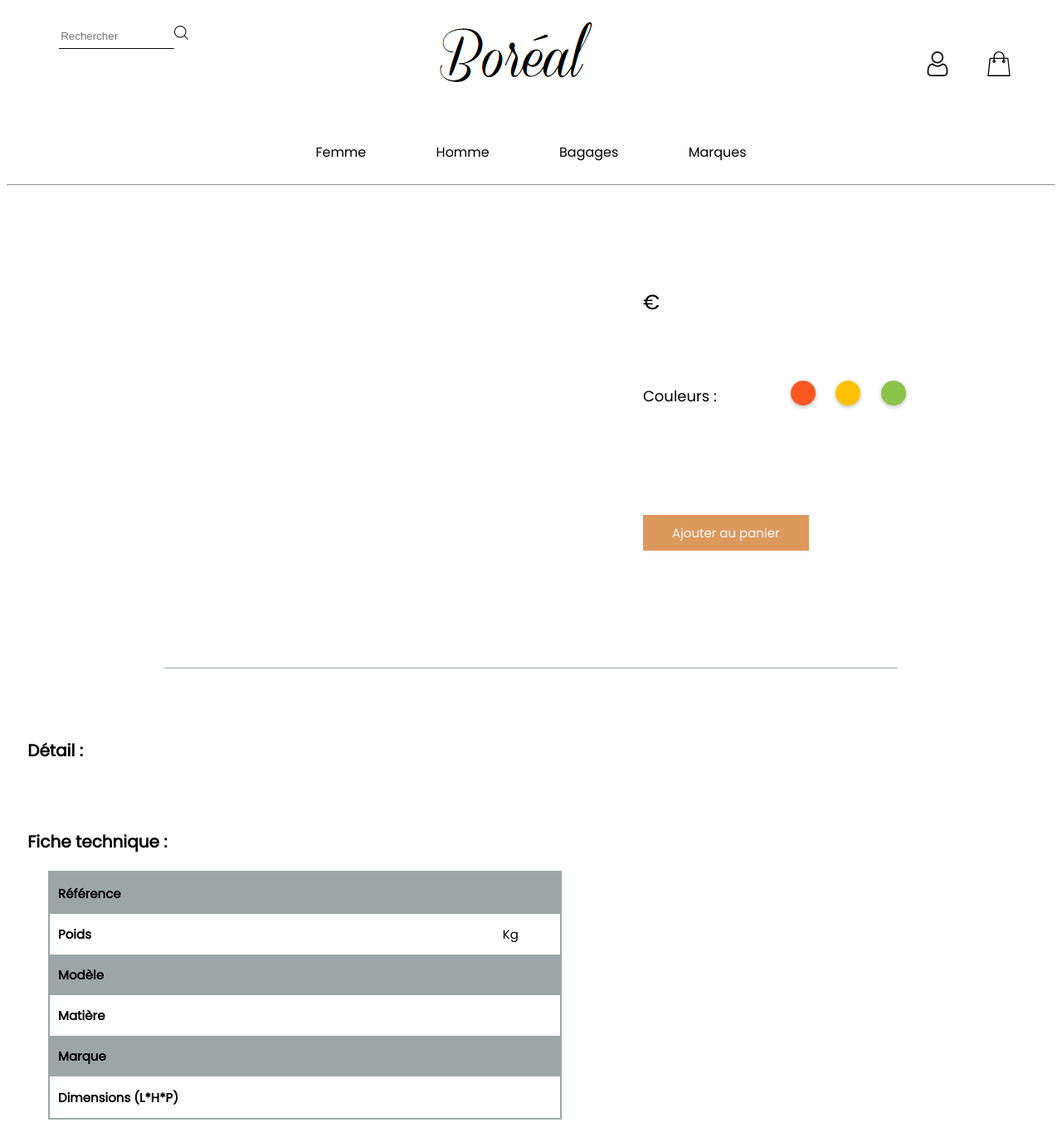
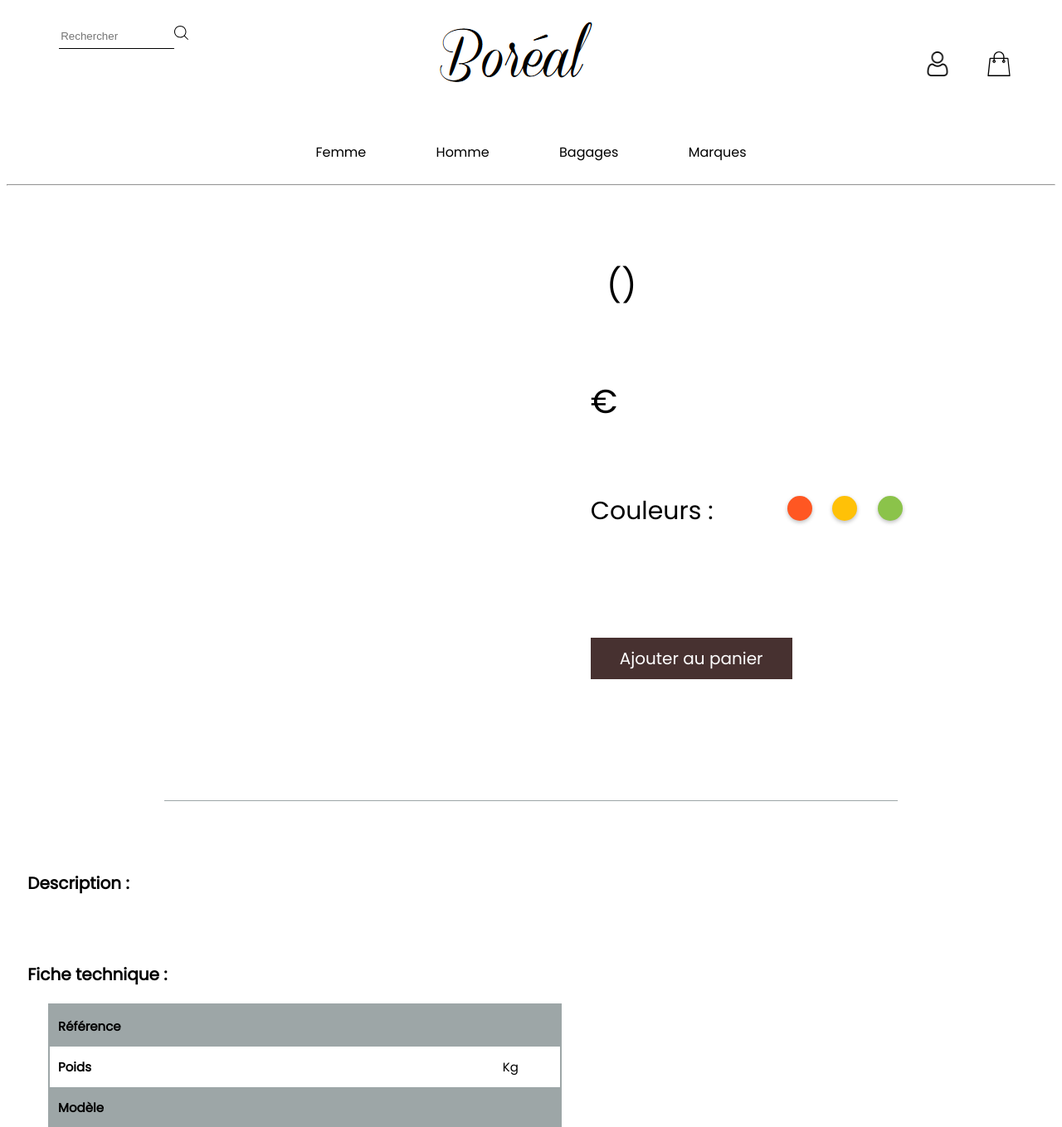
Before and after one commit to sdcmb/Bor-al, a Symfony app: template templates/boreal/show.html.twig in a window 1280 px wide. Shown: the top 1359 px of the page at 83% size. Run offline with Twig, Linux system fonts and the light colour scheme; the template is opened without the code that fills it, so the values that code supplies are empty; some libraries are stand-ins or nearby versions.

Commit message:
Changement mineur pour la convenance de la cliente et rectification de quelques erreurs de saisie

```diff
--- a/public/style/style.css
+++ b/public/style/style.css
@@ -408,34 +408,37 @@ nav a:hover{
 }
 
 .titre-img .nomPrix{
-  width: 30%;
+  width: 40%;
   vertical-align: top;
 }
 
 .titre-img #marque{
      text-align: inherit;
-     font-size: 20px;
+     font-size: 40px;
      font-weight: bold;
      margin-right: 15px;
 }
 
 .titre-img #modele{
      text-align: inherit;
-     font-size: 20px;
+     font-size: 40px;
      font-weight: normal;
 }
 
-.titre-img #prix{
-  font-size: 25px;
+.titre-img #prix {
+  font-size: 40px;
   display: block;
   margin-bottom: 50px;
 }
 
 .titre-img #couleur{
-  font-size: 18px;
+  font-size: 30px;
   display: inline-block;
   vertical-align: middle;
 
+}
+.nomPrix{
+     margin-left:-5%;
 }
 
 .titre-img p{
@@ -529,9 +532,10 @@ nav a:hover{
   background: #7CB342;
 }
 
+
 .nomPrix .ajoutPanier {
   margin-top: 100px;
-  background-color:#DD985C;
+  background-color:#473130;
   padding-right: 35px;
   padding-left: 35px;
   padding-bottom: 10px;
@@ -540,7 +544,7 @@ nav a:hover{
 
 .nomPrix .ajoutPanier{
   color: white;
-  font-size: 15px;
+  font-size: 20px;
 }
 
 .detail-table{
--- a/templates/boreal/show.html.twig
+++ b/templates/boreal/show.html.twig
@@ -21,7 +21,7 @@
 
                   <div class="nomPrix">
                        <p id="marque">{{ produit.marque }}</p>
-                       <p id="modele">{{ produit.modele }}</p>
+                       <p id="modele">{{ produit.modele }} ({{ produit.reference }})</p>
                        <p id="prix">{{ produit.prix }}€</p>
                        <p id="couleur">Couleurs :</p>
 
@@ -59,7 +59,7 @@
              <div class="detail-table">
 
                   <div class="desProd">
-                       <h3>Détail :</h3>
+                       <h3>Description :</h3>
                        <p>{{ produit.description | raw }}</p>
                   </div>
                   <div>
--- a/templates/gestion/produits.html.twig
+++ b/templates/gestion/produits.html.twig
@@ -3,7 +3,7 @@
 {% block body %}
 <input class="retour_arriere"type="image" src="{{ asset('images/retour.png') }}" onclick="javascript:history.back()">
 
-  <h2>Gestion des clients</h2>
+  <h2>Gestion des produits</h2>
 
   <div class="gestion">
 
--- a/templates/gestion/slider/modifier.html.twig
+++ b/templates/gestion/slider/modifier.html.twig
@@ -20,7 +20,7 @@
 
     {% else %}
     {# 2e itération : choix des images #}
-    <input class="retour_arriere"type="image" src="{{ asset('images/retour.png') }}" onclick="javascript:history.back()">
+
 
       <h2>Effectuer les modifications voulues</h2></br>
 
```
